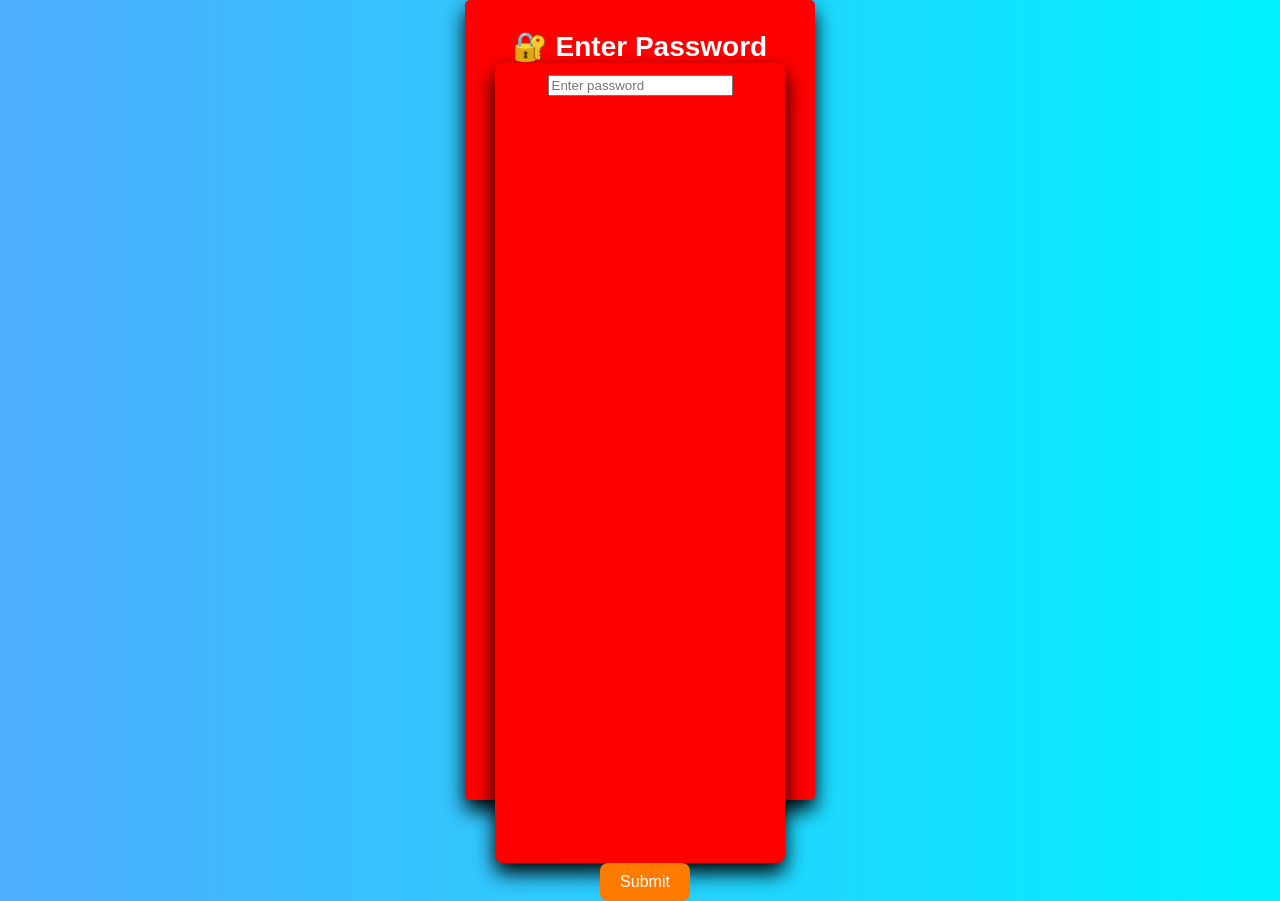
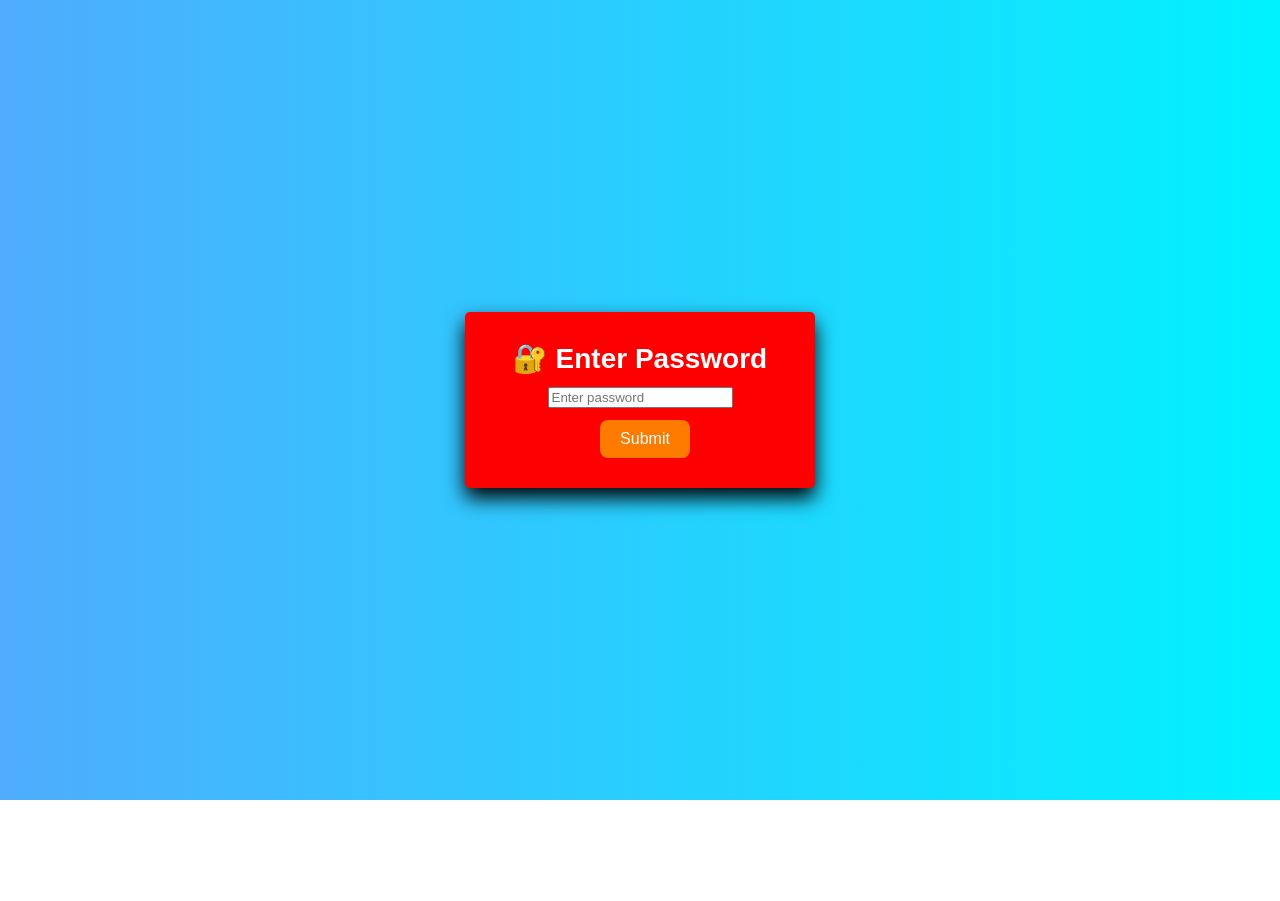
Before and after one commit to yntech123/Qr, a plain HTML site: page index.html in a window 1280 px wide. After the commit the page ends 800 px from the top, so only its background shows below. Drawn offline with Linux system fonts and the light colour scheme.

Commit message:
Refactor box styling and HTML structure
Updated styling for the box and adjusted HTML structure.

```diff
--- a/index.html
+++ b/index.html
@@ -16,14 +16,14 @@
       display:flex;
       align-items: center;
       justify-content: center;
+      height:100vh;
     }
-    div{
+    .box{
       width:350px;
       background-color:red;
       border-radius:5px;
       box-shadow:0 10px 20px black;
       padding:30px;
-      height:100vh;
 
 
     h2 {
@@ -65,7 +65,7 @@
 </head>
 
 <body>
-<div>
+<div class="box">
 <h2>🔐 Enter Password</h2>
 <div class="input-box">
 <input type="password" id="pass" placeholder="Enter password">
```
